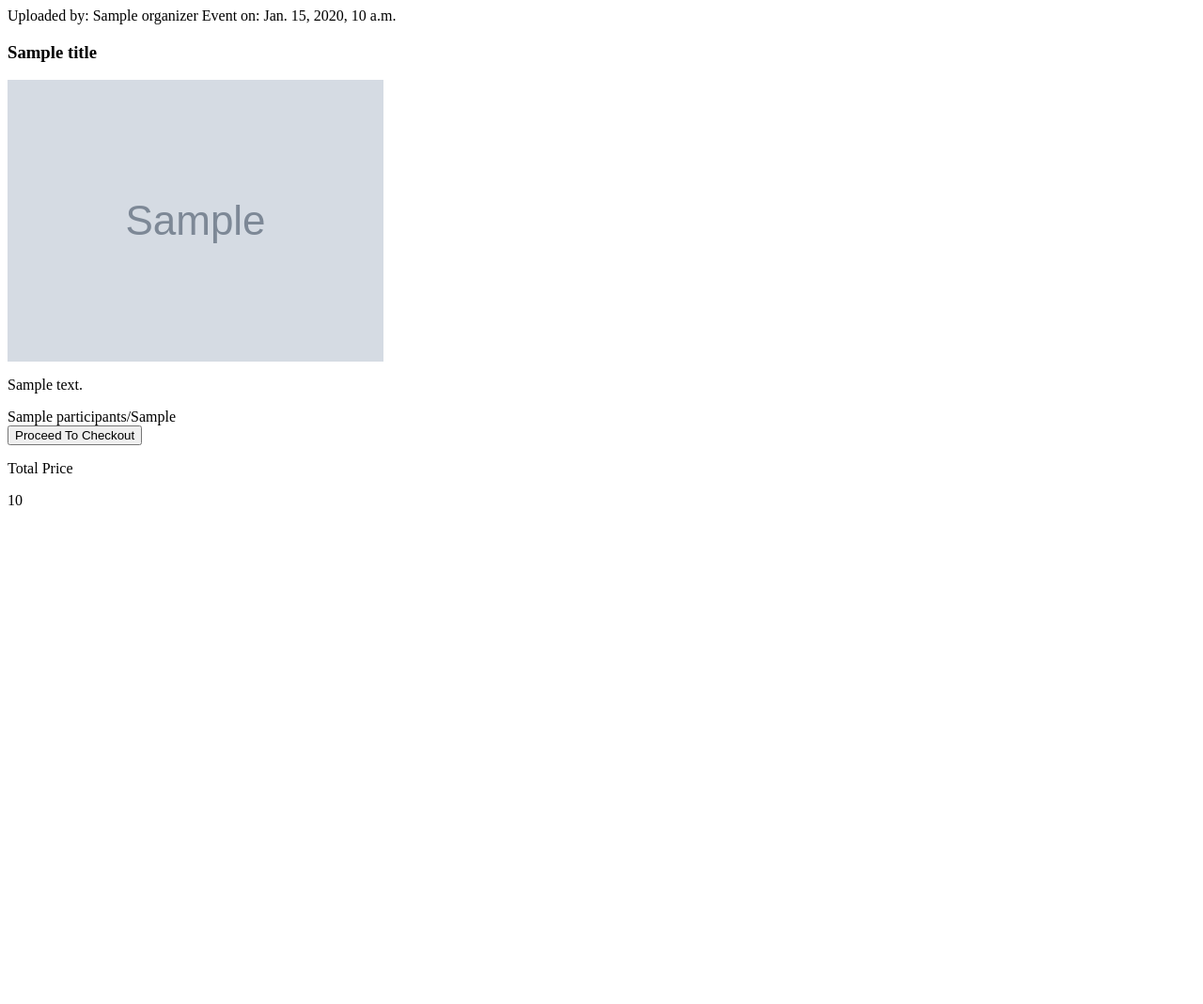
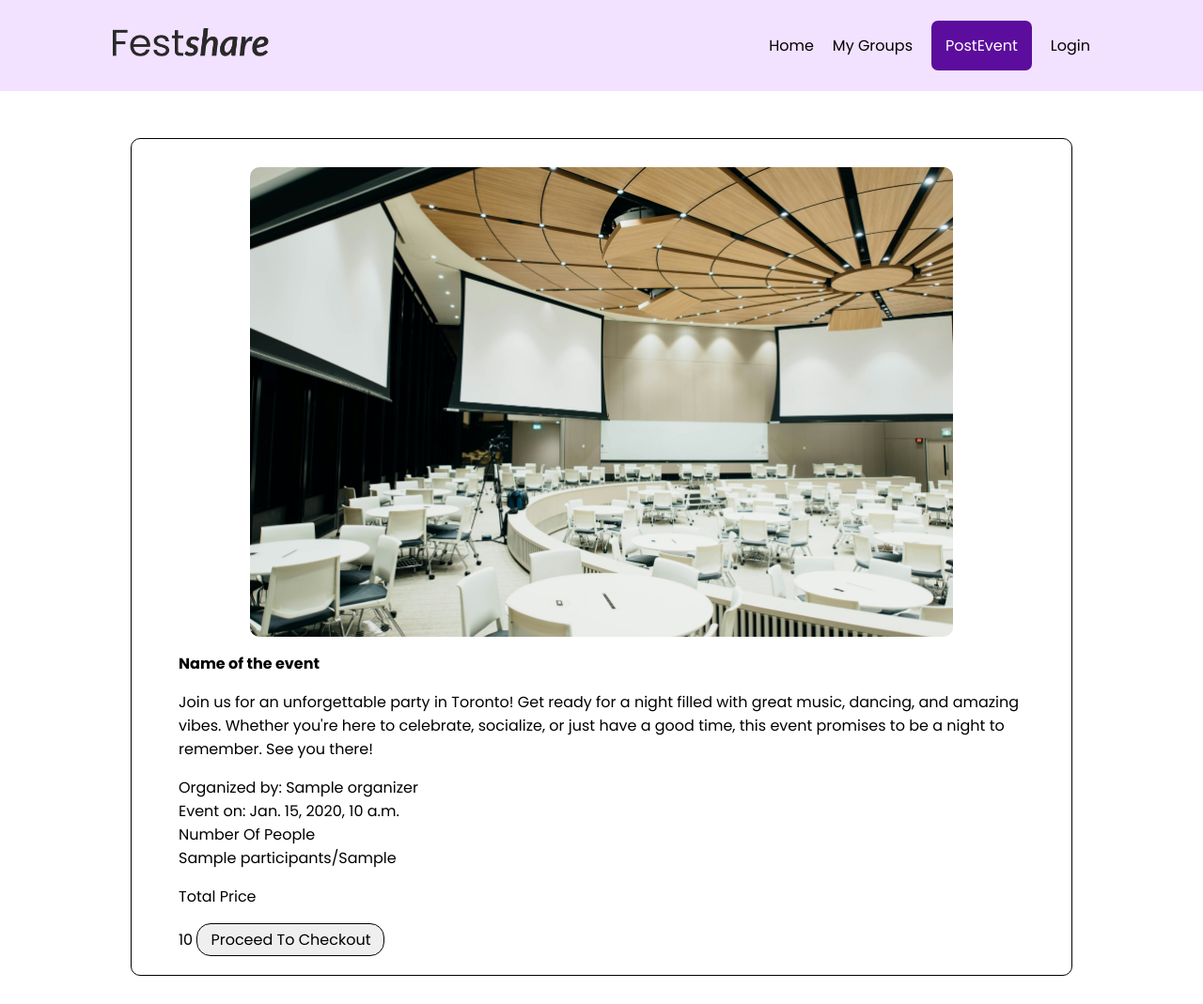
Before and after one commit to pidusbhusal/FestShare, a Django app: template templates/JoinEventCheckout.html in a window 1280 px wide. Shown: the whole page at 94% size. Before the commit the page ends 538 px from the top, so only its background shows below. Run offline with Django 5.2, Linux system fonts and the light colour scheme; the template is opened without the code that fills it: most values are stand-ins (such as "Sample title", 1, 10 or a date in 2020); grey boxes marked "Sample" are stand-in pictures.

Commit message:
Checkout UI Update

```diff
--- a/static/festShare/css/styleAddEvent.css
+++ b/static/festShare/css/styleAddEvent.css
@@ -1,6 +1,6 @@
 * {
   font-family:"Poppins",sans-serif;
-  font-size: 20px;
+  font-size: 16px;
 }
 
   body {
--- /dev/null
+++ b/static/festShare/css/styleCheckout.css
@@ -0,0 +1,103 @@
+* {
+    font-family:"Poppins",sans-serif;
+    font-size: 16px;
+  }
+
+    body {
+      margin: 0px;
+    }
+
+    .chat-nav {
+      display: flex;
+      justify-content: space-between;
+      align-items: center;
+      padding: 30px 120px 30px 120px;
+      background-color:#F2E1FF;
+    }
+
+    .logo img {
+      height: 30px;
+    }
+
+    .pagenav {
+      display: flex;
+      justify-content: flex-end;
+    }
+
+    .pagenav-ul {
+      list-style-type: none;
+      display: flex;
+      gap: 20px;
+      margin: 0;
+      padding: 0;
+
+    }
+
+    .pagenav-ul li {
+      cursor: pointer;
+      text-decoration: none;
+    }
+
+    .post_event{
+        color: white;
+        background-color: #5C0D9D;
+        padding: 15px;
+        border-radius: 7px;
+    }
+
+    .post_event:hover{
+        background-color: #6925a2;
+        transition: 0.5s ease-in;
+    }
+
+    .pagenav a {
+      text-decoration: none;
+
+    }
+
+    .n_button{
+        color: black;
+    }
+
+    .pagenav-ul li .n_button:hover {
+      text-decoration: underline;
+    }
+
+
+/* Check Out Section */
+
+.checkout-section{
+  display: flex;
+  justify-content: center;
+  margin: 50px 100px 30px 100px;
+  padding: 0px 2% 0px 2%;
+}
+form{
+  max-width: 1000px;
+  border:1px solid black;
+  min-height: 600px;
+  border-radius: 10px;
+}
+
+.event-card{
+  padding: 10px 50px 20px 50px;
+}
+
+.image-section{
+  padding: 20px 0px 0px 0px;
+  display: flex;
+  justify-content: center;
+}
+.event-image{
+max-width: 100%;
+max-height:500px;
+
+border-radius: 10px;
+}
+
+input[type="submit"]{
+  border: 1px solid black;
+  border-radius: 15px;
+  height: 35px;
+  width: 200px;
+}
--- a/templates/JoinEventCheckout.html
+++ b/templates/JoinEventCheckout.html
@@ -1,32 +1,85 @@
+<!DOCTYPE html>
+<html lang="en">
+
+<head>
+    <meta charset="UTF-8">
+    <meta name="viewport" content="width=device-width, initial-scale=1.0">
+    {% load static %}
+    <link rel="stylesheet" type="text/css" href="{% static 'festShare/css/styleCheckout.css' %}">
+    <link rel="preconnect" href="https://fonts.googleapis.com">
+    <link rel="preconnect" href="https://fonts.gstatic.com" crossorigin>
+    <link
+        href="https://fonts.googleapis.com/css2?family=Poppins:ital,wght@0,100;0,200;0,300;0,400;0,500;0,600;0,700;0,800;0,900;1,100;1,200;1,300;1,400;1,500;1,600;1,700;1,800;1,900&display=swap"
+        rel="stylesheet">
+    <title>Add Event</title>
+</head>
+
 <body>
+
+
+    <div class="chat-nav">
+        <div class="logo">
+            <a href="/Home"> <img src="../static/Festshare_dark.png" alt="festshare-logo"> </a>
+        </div>
+        <div class="pagenav">
+            <ul class="pagenav-ul">
+                <li><a class="n_button" href="/Home">Home</a></li>
+                <li><a class="n_button" href="/Group">My Groups</a></li>
+                <li><a class="post_event" href="/PostEvent">PostEvent</a></li>
+                <li><a class="n_button" href="/Login">Login</a></li>
+            </ul>
+        </div>
+    </div>
+
+
+    <main class="checkout-section">
         <form action="ProceedToCheckout" method='POST'>
+
             {% csrf_token %}
             <div class="event-card">
+                <div class="image-section">
+                    <img class="event-image" src="../static/test_event_image.jpeg" alt="{{ title }}">
+                    <!-- <img class="event-image" src="{{ image }}" alt="{{ title }}"> -->
+                </div>
+
+                <!-- <h3 class="event-title">{{ title }}</h3> -->
+                <h3>Name of the event</h3>
+                <!-- <p class="event-description">{{ description }}</p> -->
+
+                <p class="event-description">Join us for an unforgettable party in Toronto! Get ready for a night filled
+                    with great music, dancing, and amazing vibes. Whether you're here to celebrate, socialize, or just
+                    have a good time, this event promises to be a night to remember. See you there!</p>
+
                 <div class="event-header">
-                <span>Uploaded by: {{ organizer }}</span>
+                    <span>Organized by: {{ organizer }}</span>
+                    <br>
                     <span>Event on: {{date }}</span>
                 </div>
                 <input type="hidden" name="event_id" value="{{ event_id }}">
+                <div class="num-of-people"> <Label for="">Number Of People</Label>
+                </div>
 
-            <h3 class="event-title">{{ title }}</h3>
-            <img class="event-image" src="{{ image }}" alt="{{ title }}">
+
+
                 <div class="event-body">
-                <p class="event-description">{{ description }}</p>
                     <div class="event-footer">
                         <span class="participant-count">{{ participants }}/{{max_participants }}</span>
                     </div>
                 </div>
-            <input type="submit" value="Proceed To Checkout">
-        </div>
-
 
                 <p>Total Price</p>
                 {{price}}
 
-
-
+                <input type="submit" value="Proceed To Checkout">
+            </div>
 
         </form>
 
 
+
+    </main>
+
+
 </body>
+
+</html>
```
Also changed, not shown: static/test_event_image.jpeg (added). Lines whose indentation alone changed are shown as unchanged.
